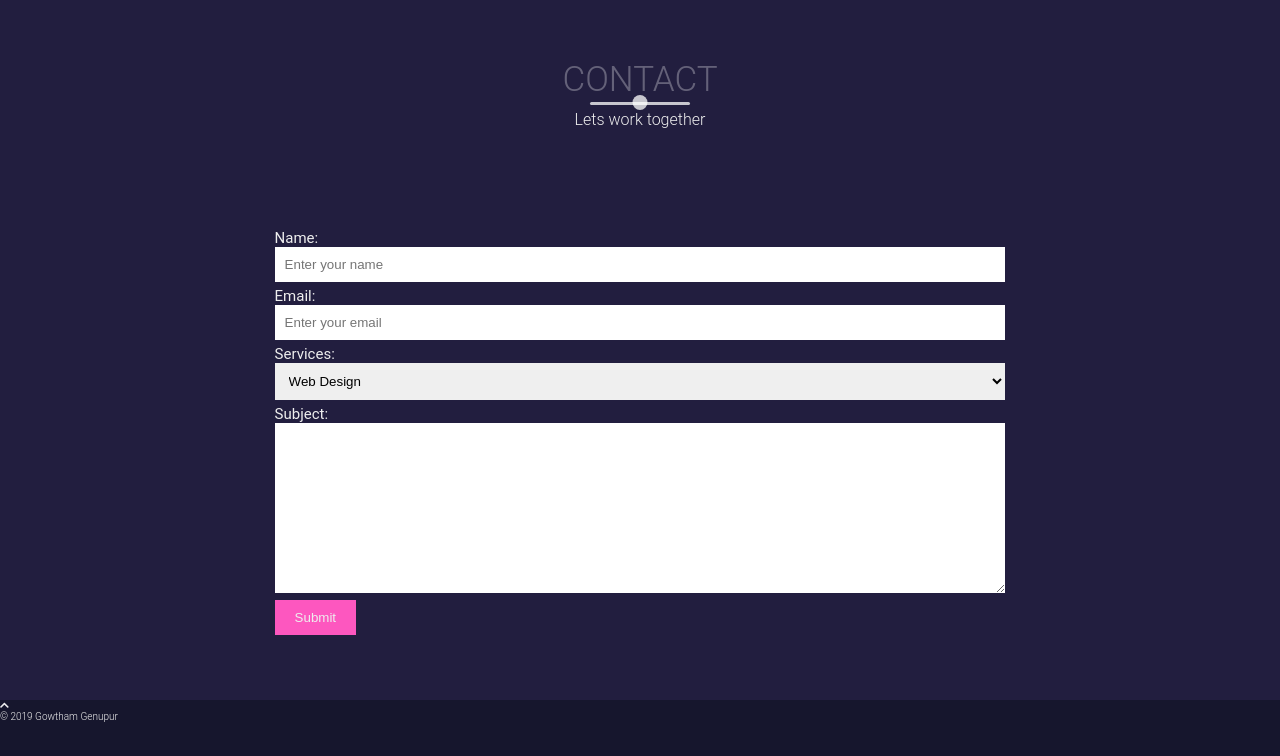
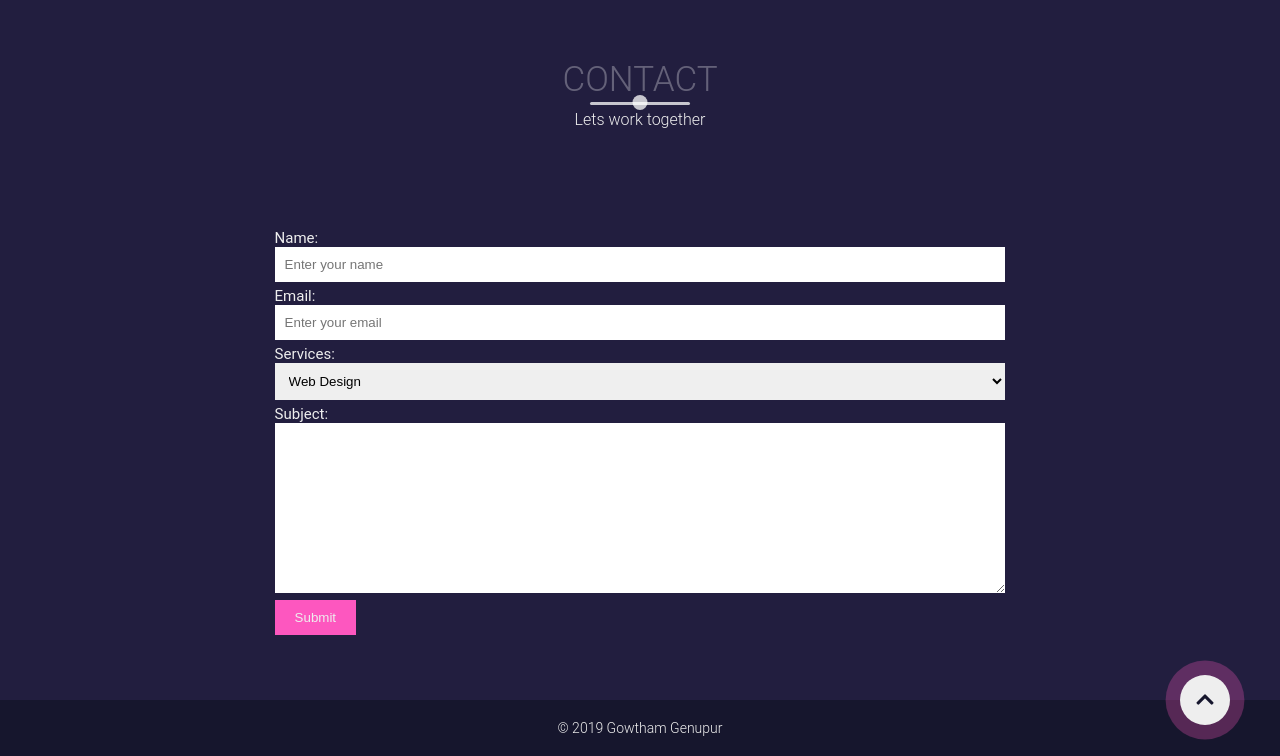
Before and after one commit to gowtham-kingxo/portfolio-website, a PHP site: page / in a window 1280 px wide. Shown: the part 3639-4395 px from the top of the page. Before the commit the page ends 4361 px from the top, so only its background shows below. Run offline with PHP 8.4, Linux system fonts and the light colour scheme.

Commit message:
Styled copyright and added animation to take-to-top button

```diff
--- a/index.html
+++ b/index.html
@@ -235,8 +235,8 @@
         <footer class="copyright">
             <div class="up" id="up">
                 <i class="fas fa-chevron-up"></i>
-                <p>&copy; 2019 Gowtham Genupur</p>
             </div>
+            <p>&copy; 2019 Gowtham Genupur</p>
         </footer>
 
         <!-- <script src="htttps://ajax.googleapis.com/ajax/libs/jquery/3.3.1/jquery.min.js"></script> -->
--- a/main.css
+++ b/main.css
@@ -470,9 +470,50 @@ input[type="submit"]:hover {
 /*End contact*/
 
 /*Start footer*/
+.copyright {
+    width: 100%;
+    text-align: center;
+    background-color: #16162d;
+    padding: 2rem 0;
+    position: relative;
+}
+
+.up {
+    position: absolute;
+    width: 5rem;
+    height: 5rem;
+    background-color: #eee;
+    top: -2.5rem;
+    right: 5rem;
+    border-radius: 100%;
+    display: flex;
+    animation: pulse 2s infinite;
+}
+
+.up i {
+    color: #16162d;
+    font-size: 2rem;
+    margin: auto;
+
+}
+
+.copyright p {
+    font-size: 1.4rem;
+}
 /*End footer*/
 
 /*Start animations*/
+@keyframes pulse {
+    0%{
+        box-shadow: 0 0 0 0 rgba(253, 87, 191, 0.99);
+    }
+    70%{
+        box-shadow: 0 0 0 2rem rgba(253, 87, 191, 0);
+    }
+    100%{
+        box-shadow: 0 0 0 0 rgba(253, 87, 191, 0);
+    }
+}
 /*End animations*/
 
 /*Start media queries*/
```
